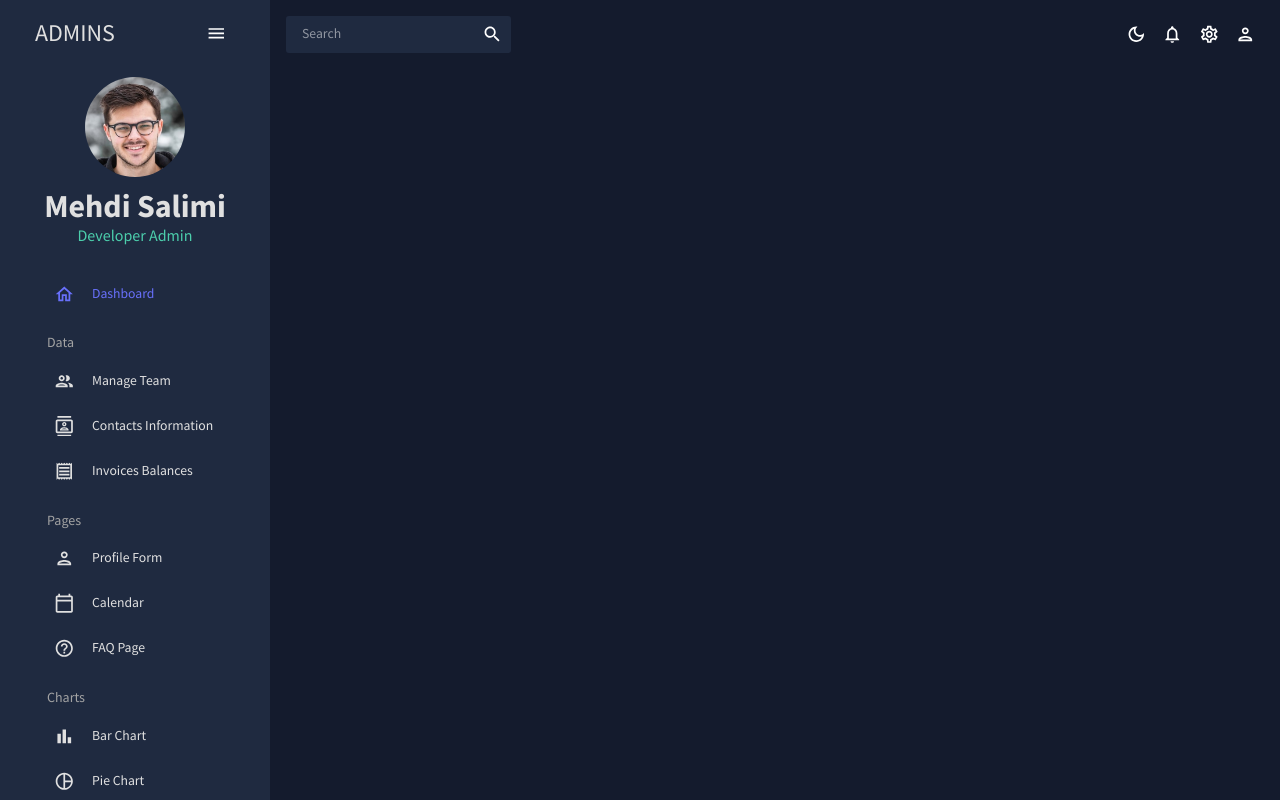
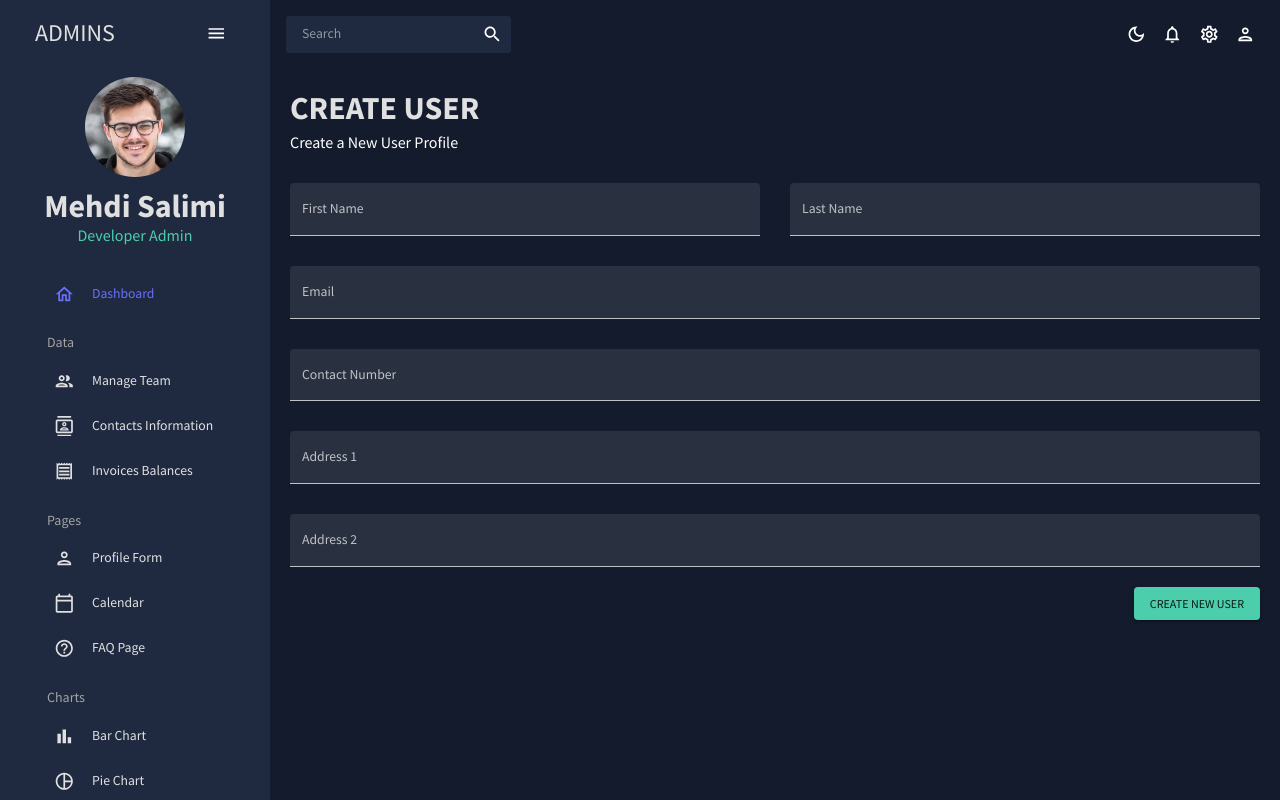
Before and after one commit to SalimiDev/react-admin-dashboard, a React (Create React App) app: page /form in a window 1280 px wide. Built offline with nearby package versions, Linux system fonts and the light colour scheme.

Commit message:
feat:created profile form section

```diff
--- a/src/App.js
+++ b/src/App.js
@@ -8,6 +8,7 @@
 import Team from './scenes/team';
 import Contacts from './scenes/contacts';
 import Invoices from './scenes/invoices';
+import Form from './scenes/form';
 
 const App = () => {
     const [theme, colorMode] = useMode();
@@ -24,6 +25,7 @@
                             <Route path='/team' element={<Team />} />
                             <Route path='/contacts' element={<Contacts />} />
                             <Route path='/invoices' element={<Invoices />} />
+                            <Route path='/form' element={<Form />} />
                         </Routes>
                     </main>
                 </div>
--- /dev/null
+++ b/src/scenes/form/index.jsx
@@ -0,0 +1,127 @@
+import { Box, Button, TextField } from '@mui/material';
+import { Formik } from 'formik';
+import useMediaQuery from '@mui/material/useMediaQuery';
+import Header from '../../components/Header';
+
+const Form = () => {
+    const isNonMobile = useMediaQuery('(min-width:600px)');
+
+    const initialValues = {
+        firstName: '',
+        lastName: '',
+        email: '',
+        contact: '',
+        address1: '',
+        address2: '',
+    };
+
+    const handleFormSubmit = values => {
+        console.log(values);
+    };
+
+    return (
+        <Box m='20px'>
+            <Header title='CREATE USER' subtitle='Create a New User Profile' />
+
+            <Formik onSubmit={handleFormSubmit} initialValues={initialValues}>
+                {({ values, errors, touched, handleBlur, handleChange, handleSubmit }) => (
+                    <form onSubmit={handleSubmit}>
+                        <Box
+                            display='grid'
+                            gap='30px'
+                            gridTemplateColumns='repeat(4, minmax(0, 1fr))'
+                            sx={{
+                                '& > div': { gridColumn: isNonMobile ? undefined : 'span 4' },
+                            }}>
+                            <TextField
+                                fullWidth
+                                variant='filled'
+                                type='text'
+                                label='First Name'
+                                onBlur={handleBlur}
+                                onChange={handleChange}
+                                value={values.firstName}
+                                name='firstName'
+                                error={!!touched.firstName && !!errors.firstName}
+                                helperText={touched.firstName && errors.firstName}
+                                sx={{ gridColumn: 'span 2' }}
+                            />
+                            <TextField
+                                fullWidth
+                                variant='filled'
+                                type='text'
+                                label='Last Name'
+                                onBlur={handleBlur}
+                                onChange={handleChange}
+                                value={values.lastName}
+                                name='lastName'
+                                error={!!touched.lastName && !!errors.lastName}
+                                helperText={touched.lastName && errors.lastName}
+                                sx={{ gridColumn: 'span 2' }}
+                            />
+                            <TextField
+                                fullWidth
+                                variant='filled'
+                                type='text'
+                                label='Email'
+                                onBlur={handleBlur}
+                                onChange={handleChange}
+                                value={values.email}
+                                name='email'
+                                error={!!touched.email && !!errors.email}
+                                helperText={touched.email && errors.email}
+                                sx={{ gridColumn: 'span 4' }}
+                            />
+                            <TextField
+                                fullWidth
+                                variant='filled'
+                                type='text'
+                                label='Contact Number'
+                                onBlur={handleBlur}
+                                onChange={handleChange}
+                                value={values.contact}
+                                name='contact'
+                                error={!!touched.contact && !!errors.contact}
+                                helperText={touched.contact && errors.contact}
+                                sx={{ gridColumn: 'span 4' }}
+                            />
+                            <TextField
+                                fullWidth
+                                variant='filled'
+                                type='text'
+                                label='Address 1'
+                                onBlur={handleBlur}
+                                onChange={handleChange}
+                                value={values.address1}
+                                name='address1'
+                                error={!!touched.address1 && !!errors.address1}
+                                helperText={touched.address1 && errors.address1}
+                                sx={{ gridColumn: 'span 4' }}
+                            />
+                            <TextField
+                                fullWidth
+                                variant='filled'
+                                type='text'
+                                label='Address 2'
+                                onBlur={handleBlur}
+                                onChange={handleChange}
+                                value={values.address2}
+                                name='address2'
+                                error={!!touched.address2 && !!errors.address2}
+                                helperText={touched.address2 && errors.address2}
+                                sx={{ gridColumn: 'span 4' }}
+                            />
+                        </Box>
+                        <Box display='flex' justifyContent='end' mt='20px'>
+                            <Button type='submit' color='secondary' variant='contained'>
+                                Create New User
+                            </Button>
+                        </Box>
+                    </form>
+                )}
+            </Formik>
+        </Box>
+    );
+};
+
+export default Form;
```
